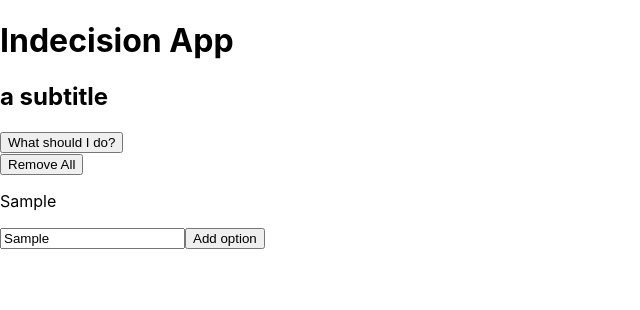
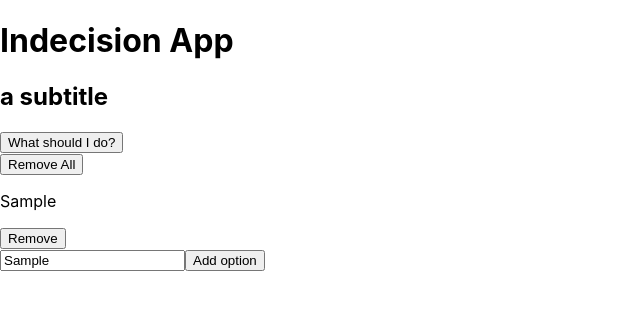
Before and after one commit to p32929/IndecisionApp, a React (Create React App) app: page / in a window 1280 px wide. Both pictures are taken after typing "Sample" into the empty fields and a click on the button "Add option". Shown: the top 310 px of the page, without its empty margins (0-640 px from the left). Built offline with nearby package versions, Linux system fonts and the light colour scheme.

Commit message:
one option delete ok

```diff
--- a/src/Playground/IndecisionApp/AppComponents/Option.js
+++ b/src/Playground/IndecisionApp/AppComponents/Option.js
@@ -3,6 +3,12 @@ import React from 'react';
 const Option = (props) => (
     <div>
         <p>{props.optionText}</p>
+        <button
+            onClick={(e) => {
+                props.handleDeleteOption(props.optionText)
+            }}>
+            Remove
+        </button>
     </div>
 )
 
--- a/src/Playground/IndecisionApp/AppComponents/Options.js
+++ b/src/Playground/IndecisionApp/AppComponents/Options.js
@@ -6,7 +6,11 @@ const Options = (props) => (
         <button onClick={props.handleDeleteOptions}>Remove All</button>
         {
             props.options.map(option =>
-                <Option key={option} optionText={option}/>
+                <Option
+                    handleDeleteOption={props.handleDeleteOption}
+                    key={option}
+                    optionText={option}
+                />
             )
         }
     </div>
--- a/src/Playground/IndecisionApp/IndecisionApp.js
+++ b/src/Playground/IndecisionApp/IndecisionApp.js
@@ -10,6 +10,7 @@ class IndecisionApp extends Component {
         super(props)
 
         this.handleDeleteOptions = this.handleDeleteOptions.bind(this)
+        this.handleDeleteOption = this.handleDeleteOption.bind(this)
         this.handlePick = this.handlePick.bind(this)
         this.handleAddOption = this.handleAddOption.bind(this)
 
@@ -24,6 +25,14 @@ class IndecisionApp extends Component {
         } else {
             this.setState((prevState) => ({options: prevState.options.concat([option])}))
         }
+    }
+
+    handleDeleteOption(otr) {
+        this.setState((ps) => ({
+            options: ps.options.filter((option) => {
+                return otr !== option;
+            })
+        }))
     }
 
     handleDeleteOptions() {
@@ -50,6 +59,7 @@ class IndecisionApp extends Component {
                 />
                 <Options options={this.state.options}
                          handleDeleteOptions={this.handleDeleteOptions}
+                         handleDeleteOption={this.handleDeleteOption}
                 />
                 <AddOptions
                     handleAddOption={this.handleAddOption}
```
